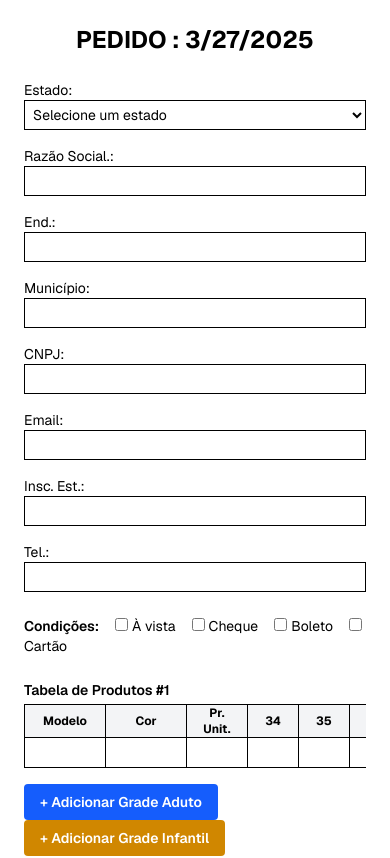
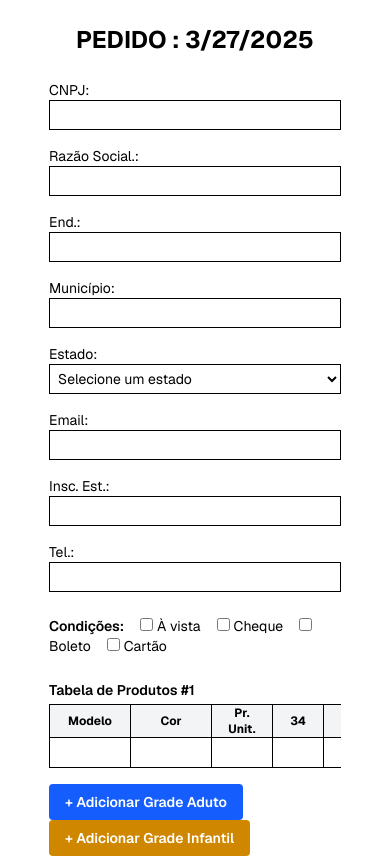
Before and after one commit to rodovalhog/HRMC-pedido-comercial, a Next.js app: page / in a window 390 px wide. Shown: the top 858 px of the page. Built offline with nearby package versions, Linux system fonts and the light colour scheme.

Commit message:
fixo largura

```diff
--- a/src/app/component/form.tsx
+++ b/src/app/component/form.tsx
@@ -19,7 +19,7 @@ const estadosBrasil = [
 
 type FormularioCliente = {
   estado: string;
-  sr: string;
+  razaoSocial: string;
   endereco: string;
   municipio: string;
   cnpj: string;
@@ -36,11 +36,9 @@ type FormularioCliente = {
 export default function FormularioCliente() {
   const { register, handleSubmit, setValue, watch } = useForm<Pedido>();
   const x = watch()
-  console.log("x >>>", x)
-
+  console.log("x", x)
   const onSubmit = (data: Pedido) => {
     console.log("Dados do cliente:", data);
-    console.log("x", x)
     gerarPDF(data)
   };
 
@@ -48,18 +46,14 @@ export default function FormularioCliente() {
     <form onSubmit={handleSubmit(onSubmit)} className="text-black">
       <div className="grid grid-cols-1 md:grid-cols-2 gap-4 mb-4">
 
+
         <div>
-          <label className="block">Estado:</label>
-          <select {...register("estado")} className="w-full border p-1">
-            <option value="">Selecione um estado</option>
-            {estadosBrasil.map((uf) => (
-              <option key={uf} value={uf}>{uf}</option>
-            ))}
-          </select>
+          <label className="block">CNPJ:</label>
+          <input type="text" {...register("cnpj")} className="w-full border p-1" />
         </div>
         <div>
           <label className="block">Razão Social.:</label>
-          <input type="text" {...register("sr")} className="w-full border p-1" />
+          <input type="text" {...register("razaoSocial")} className="w-full border p-1" />
         </div>
         <div>
           <label className="block">End.:</label>
@@ -70,8 +64,13 @@ export default function FormularioCliente() {
           <input type="text" {...register("municipio")} className="w-full border p-1" />
         </div>
         <div>
-          <label className="block">CNPJ:</label>
-          <input type="text" {...register("cnpj")} className="w-full border p-1" />
+          <label className="block">Estado:</label>
+          <select {...register("estado")} className="w-full border p-1">
+            <option value="">Selecione um estado</option>
+            {estadosBrasil.map((uf) => (
+              <option key={uf} value={uf}>{uf}</option>
+            ))}
+          </select>
         </div>
         <div>
           <label className="block">Email:</label>
--- a/src/app/component/gerarPedidoPdf.ts
+++ b/src/app/component/gerarPedidoPdf.ts
@@ -1,102 +1,3 @@
-
-
-
-// import jsPDF from "jspdf";
-// import autoTable from "jspdf-autotable";
-
-// export const gerarPDF = (dados: any) => {
-//   console.log("doc", JSON.stringify(dados))
-//   const doc = new jsPDF();
-//   let y = 20;
-
-//   doc.setFontSize(16);
-//   doc.text("Pedido de Compra", 20, y);
-//   y += 10;
-
-
-//   // Informações gerais (exceto numeração e campos vazios)
-//   Object.entries(dados).forEach(([chave, valor]: any) => {
-//     if (
-//       valor !== "" &&
-//       !chave.startsWith("numeracao") // pula os campos de numeração
-//     ) {
-//       doc.setFontSize(12);
-//       doc.text(`${chave}: ${valor}`, 20, y);
-//       y += 8;
-
-//       if (y > 270) {
-//         doc.addPage();
-//         y = 20;
-//       }
-//     }
-//   });
-
-//   // Filtrar e formatar as numerações
-//   const numeracoes = Object.entries(dados)
-//     .filter(([key, value]: any) => key.startsWith("numeracao") && value !== "")
-//     .map(([key, value]) => {
-//       const tamanho = key.split("-")[1]; // pega o número (ex: 34)
-//       return { tamanho, quantidade: value };
-//     });
-
-//   // Se tiver numerações, criar a tabela
-//   if (numeracoes.length > 0) {
-//     y += 10;
-//     doc.setFontSize(14);
-//     doc.text("Tabela de Numeração", 20, y);
-//     y += 5;
-
-//     autoTable(doc, {
-//       startY: y,
-//       head: [["Tamanho", "Quantidade"]],
-//       // body: numeracoes.map((n) => [n.tamanho, n.quantidade]) as UserOptions[]
-//     });
-//   }
-
-//   doc.save("pedido.pdf");
-// };
-
-
-// const x = {
-//   estado: 'MS',
-//   sr: 'Guilherme Rodovalho ltda',
-//   endereco: 'av. gertulio vargas 2377 ap 331',
-//   municipio: 'Uberlandia',
-//   cnpj: '08857672689',
-//   email: 'rodovalhog@gmail.com',
-//   inscricaoEstadual: 'mg1655396',
-//   telefone: '34991619467',
-//   observacaoGeral: 'Não tenho observaçao hj',
-//   products: [
-//     {
-//       modelo: 'Botina',
-//       cor: 'preta',
-//       numeracao: [
-//         { numero: 34, quantidade: 1 },
-//         { numero: 35, quantidade: 1 },
-//         { numero: 36, quantidade: 1 },
-//         { numero: 40, quantidade: 10 },
-//       ],
-//       precoUnitario: '180',
-//       quantidade: 13,
-//       valorTotal: 2340,
-//     },
-//     {
-//       modelo: 'bota',
-//       numeracao: [
-//         { numero: 34, quantidade: 3 },
-//         { numero: 38, quantidade: 4 },
-//         { numero: 40, quantidade: 15 },
-//         { numero: 44, quantidade: 12 },
-//       ],
-//       precoUnitario: '100',
-//       quantidade: 34,
-//       valorTotal: 3400,
-//       cor: 'marron',
-//     },
-//   ],
-// };
-
 import jsPDF from "jspdf";
 import autoTable from "jspdf-autotable";
 
@@ -116,7 +17,7 @@ type Produto = {
 
 export type Pedido = {
   estado: string;
-  sr: string;
+  razaoSocial: string;
   endereco: string;
   municipio: string;
   cnpj: string;
@@ -140,7 +41,7 @@ export const gerarPDF = (dados: Pedido) => {
   // Dados do cliente
   const infoGeral = [
     ["Estado", dados.estado],
-    ["Sr", dados.sr],
+    ["Razão Social", dados.razaoSocial],
     ["Endereço", dados.endereco],
     ["Município", dados.municipio],
     ["CNPJ", dados.cnpj],
@@ -220,86 +121,3 @@ export const gerarPDF = (dados: Pedido) => {
 
   doc.save("pedido.pdf");
 };
-// export const gerarPDF = (dados: Pedido) => {
-//   const doc = new jsPDF();
-//   let y = 20;
-
-//   doc.setFontSize(16);
-//   doc.text("Pedido de Compra", 20, y);
-//   y += 10;
-
-//   const infoGeral = [
-//     ["Estado", dados.estado],
-//     ["Sr", dados.sr],
-//     ["Endereço", dados.endereco],
-//     ["Município", dados.municipio],
-//     ["CNPJ", dados.cnpj],
-//     ["Email", dados.email],
-//     ["Inscrição Estadual", dados.inscricaoEstadual],
-//     ["Telefone", dados.telefone],
-//   ];
-
-//   infoGeral.forEach(([label, value]) => {
-//     doc.setFontSize(12);
-//     doc.text(`${label}: ${value}`, 20, y);
-//     y += 7;
-//   });
-
-//   // Observações
-//   if (dados.observacaoGeral) {
-//     y += 5;
-//     doc.setFontSize(12);
-//     doc.text("Observações:", 20, y);
-//     y += 6;
-//     doc.setFontSize(11);
-//     doc.text(dados.observacaoGeral, 20, y);
-//     y += 10;
-//   }
-
-//   // Tabela de produtos
-//   dados.products.forEach((produto, idx) => {
-//     doc.setFontSize(13);
-//     doc.text(`Produto ${idx + 1}: ${produto.modelo}`, 20, y);
-//     y += 6;
-//     doc.setFontSize(11);
-//     doc.text(`Cor: ${produto.cor}`, 20, y);
-//     doc.text(`Preço Unitário: R$ ${produto.precoUnitario}`, 80, y);
-//     doc.text(`Quantidade: ${produto.quantidade}`, 140, y);
-//     y += 6;
-//     doc.text(`Valor Total: R$ ${produto.valorTotal}`, 20, y);
-//     y += 8;
-
-//     autoTable(doc, {
-//       startY: y,
-//       head: [["Numeração", "Quantidade"]],
-//       body: produto.numeracao.map((n) => [n.numero.toString(), n.quantidade.toString()]),
-//       margin: { left: 20, right: 20 },
-//       styles: { fontSize: 10 },
-//     });
-
-//     y = (doc as any).lastAutoTable.finalY + 10;
-
-//     // Verifica se precisa de nova página
-//     if (y > 250) {
-//       doc.addPage();
-//       y = 20;
-//     }
-//   });
-
-//   if (dados.assinaturaRepresentante) {
-//     if (y > 230) {
-//       doc.addPage();
-//       y = 20;
-//     }
-
-//     doc.setFontSize(12);
-//     doc.text("Assinatura do Representante:", 20, y);
-//     y += 5;
-
-//     doc.addImage(dados.assinaturaRepresentante, "PNG", 20, y, 60, 30); // ajuste tamanho se quiser
-//     y += 40;
-//   }
-
-
-//   doc.save("pedido.pdf");
-// };
--- a/src/app/page.tsx
+++ b/src/app/page.tsx
@@ -6,7 +6,7 @@ import FormularioCliente from "./component/form";
 export default function Pedido() {
   const date = new Date()
   return (
-    <div className="max-w-7xl mx-auto p-6 font-sans text-sm ">
+    <div className="max-w-7xl mx-auto p-6 font-sans text-sm  w-[340px] md:w-full">
       <h1 className="text-2xl font-bold text-center mb-6 text-black">PEDIDO : {date.toLocaleDateString()}</h1>
 
       {/* Informações do cliente */}
```
